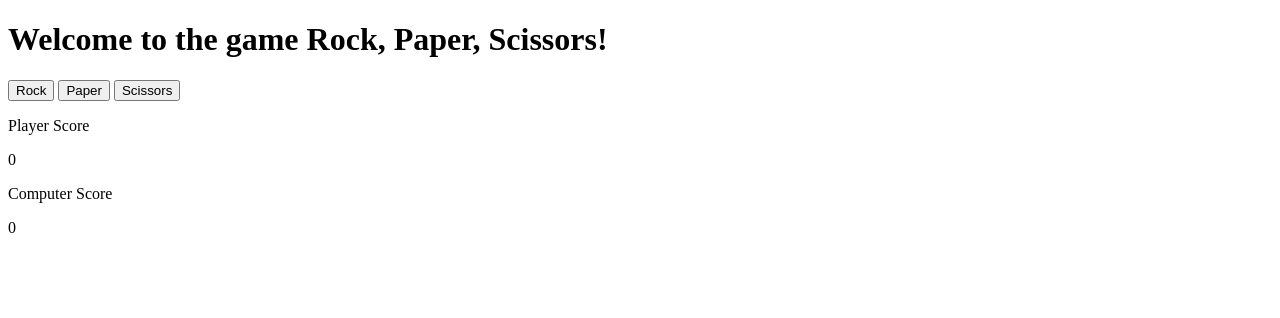
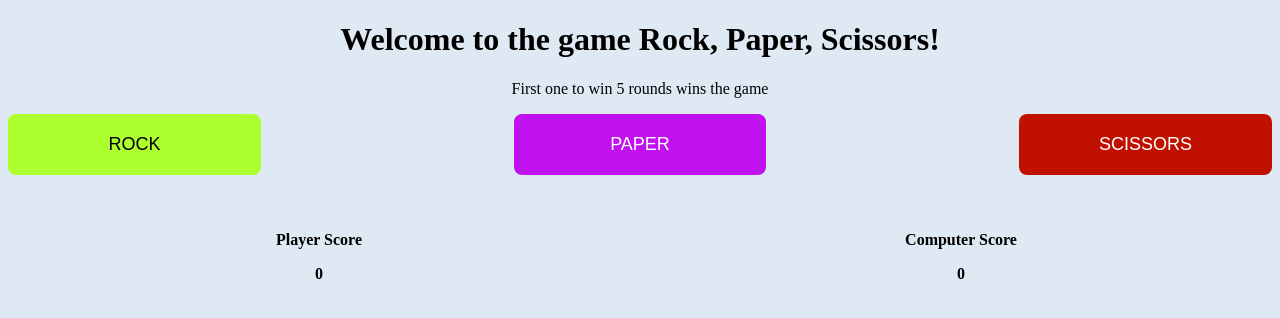
Before and after one commit to kauai-ian/rock-paper-scissors, a plain HTML site: page index.html in a window 1280 px wide. Drawn offline with Linux system fonts and the light colour scheme.

Commit message:
added CSS Styling

```diff
--- a/index.html
+++ b/index.html
@@ -4,6 +4,7 @@
     <meta charset="UTF-8" />
     <meta http-equiv="X-UA-Compatible" content="IE=edge" />
     <meta name="viewport" content="width=device-width, initial-scale=1.0" />
+    <link rel="stylesheet" href="styles.css" />
     <title>Rock_Paper_Scissors</title>
     <style>
       .hidden {
@@ -13,9 +14,12 @@
   </head>
   <body>
     <h1>Welcome to the game Rock, Paper, Scissors!</h1>
-    <button id="js-rock" data-val="rock">Rock</button>
-    <button id="js-paper">Paper</button>
-    <button id="js-scissors">Scissors</button>
+    <p class="choose">First one to win 5 rounds wins the game</p>
+    <div class="buttonSection">
+      <button id="js-rock" data-val="rock">Rock</button>
+      <button id="js-paper" data-val="paper">Paper</button>
+      <button id="js-scissors" data-val="scissors">Scissors</button>
+    </div>
     <div class="results">
       <div>
         <p>Player Score</p>
--- /dev/null
+++ b/styles.css
@@ -0,0 +1,45 @@
+* {
+  text-align: center;
+}
+
+body {
+  background-color: #0551a320;
+}
+
+button {
+  font-family: Arial, Helvetica, sans-serif;
+  font-size: large;
+  background-color: #083a0740;
+  border-radius: 8px;
+  border: none;
+  padding: 20px;
+  text-transform: uppercase;
+}
+
+.buttonSection {
+  display: grid;
+  grid-template-columns: repeat(3, 1fr);
+  gap: 20%;
+}
+
+.results {
+  display: grid;
+  grid-template-columns: repeat(2, 1fr);
+  gap: 20px;
+  font-weight: bold;
+  margin-top: 40px;
+}
+
+#js-rock {
+  background-color: greenyellow;
+}
+
+#js-paper {
+  background-color: #c011ee;
+  color: #fff;
+}
+
+#js-scissors {
+  background-color: #c01100;
+  color: #fff;
+}
```
